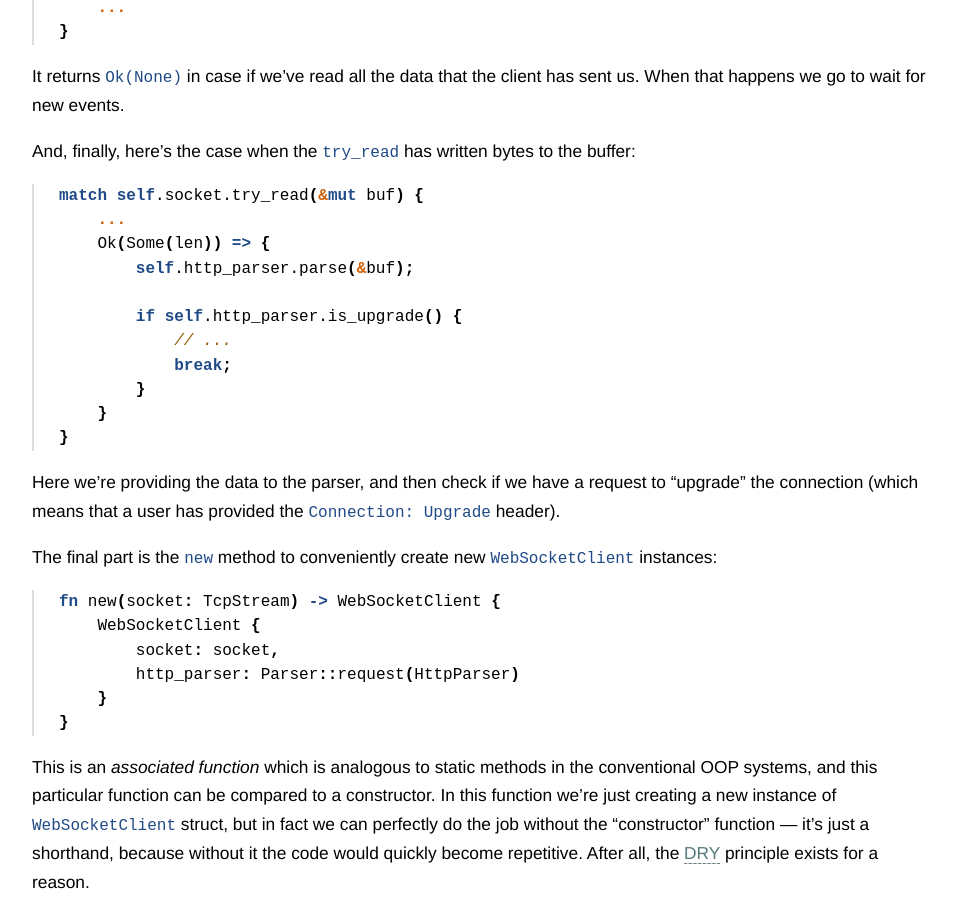
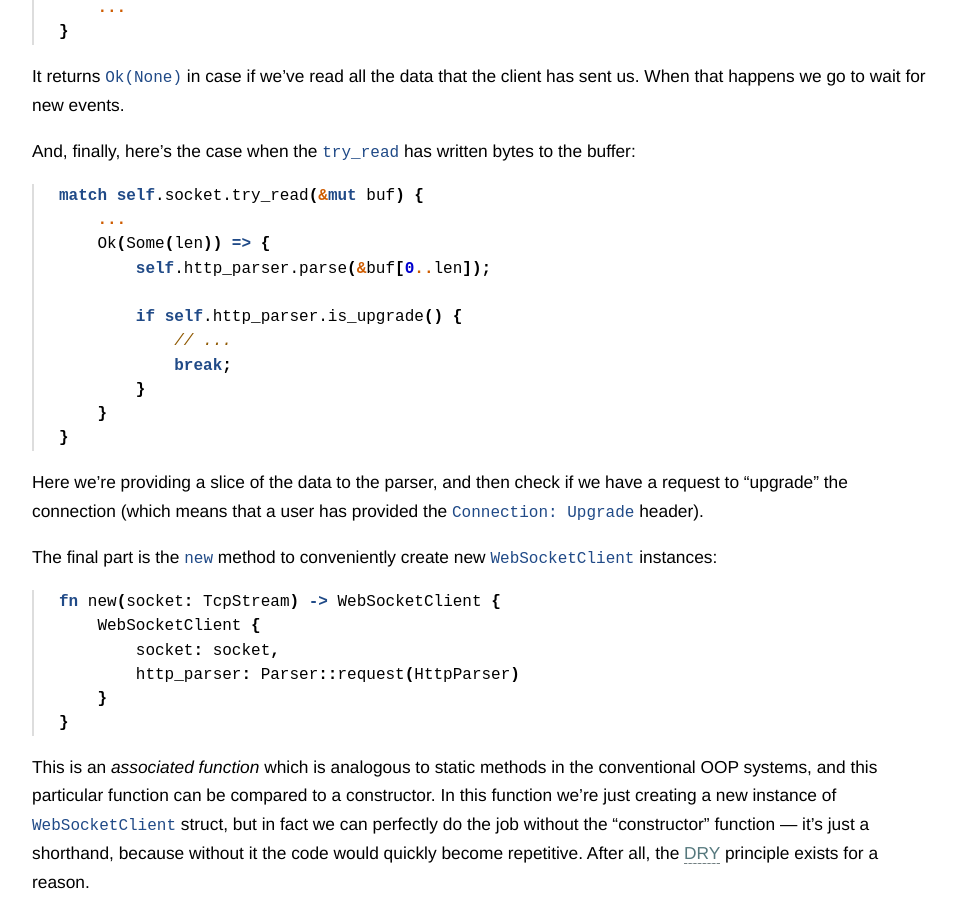
Before and after one commit to nbaksalyar/nbaksalyar.github.io, a Jekyll site: the page built from _posts/2015-07-10-writing-chat-in-rust.md, in a window 1280 px wide and 900 px high, scrolled down 18660 px. Shown: the whole window, without its empty margins (158-1115 px from the left). Built offline with Jekyll 4.4.1, drawn with Linux system fonts in a browser that asks for light colours; comment, search, counter and statistics services are not loaded.

Commit message:
Fixed bug in the example source code (thanks to @jbaldwin)

```diff
--- a/_posts/2015-07-10-writing-chat-in-rust.md
+++ b/_posts/2015-07-10-writing-chat-in-rust.md
@@ -543,7 +543,7 @@ impl WebSocketClient {
                     // Socket buffer has got no more bytes.
                     break,
                 Ok(Some(len)) => {
-                    self.http_parser.parse(&buf);
+                    self.http_parser.parse(&buf[0..len]);
                     if self.http_parser.is_upgrade() {
                         // ...
                         break;
@@ -664,7 +664,7 @@ And, finally, here's the case when the `try_read` has written bytes to the buffe
 match self.socket.try_read(&mut buf) {
     ...
     Ok(Some(len)) => {
-        self.http_parser.parse(&buf);
+        self.http_parser.parse(&buf[0..len]);
 
         if self.http_parser.is_upgrade() {
             // ...
@@ -674,7 +674,7 @@ match self.socket.try_read(&mut buf) {
 }
 {% endhighlight %}
 
-Here we're providing the data to the parser, and then check if we have a request to "upgrade" the connection (which means that a user has provided the `Connection: Upgrade` header).
+Here we're providing a slice of the data to the parser, and then check if we have a request to "upgrade" the connection (which means that a user has provided the `Connection: Upgrade` header).
 
 The final part is the `new` method to conveniently create new `WebSocketClient` instances:
 
```
